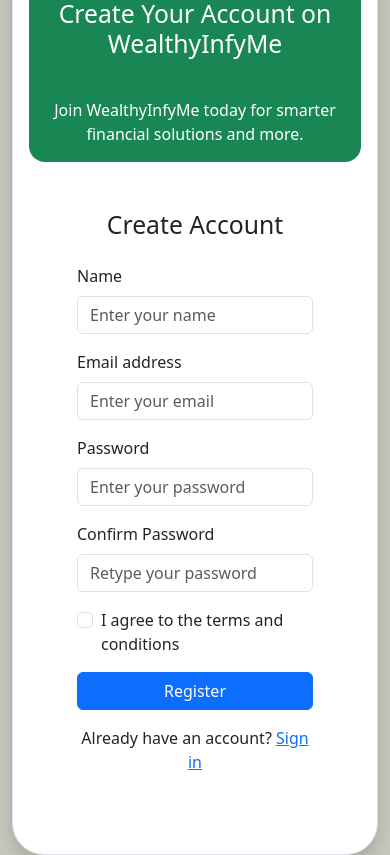
After one commit to Anurag-Jaswal21/WealthyInfyMe, a Python web app: template flask/templates/registration.html in a window 390 px wide. The commit adds this page. Shown: the part 249-1104 px from the top of the page. Run offline with Jinja, Linux system fonts and the light colour scheme; the template is opened without the code that fills it, so the values that code supplies are empty.

Commit message:
Add files via upload

```diff
--- /dev/null
+++ b/flask/db.py
@@ -0,0 +1,5 @@
+
+# db.py
+from flask_mysqldb import MySQL
+
+mysql = MySQL()
--- /dev/null
+++ b/flask/templates/registration.html
@@ -0,0 +1,86 @@
+<!DOCTYPE html>
+<html lang="en">
+<head>
+  <meta charset="UTF-8">
+  <meta name="viewport" content="width=device-width, initial-scale=1">
+  <title>Bootstrap Registration Form</title>
+  <!-- Bootstrap CSS -->
+  <link href="https://cdn.jsdelivr.net/npm/bootstrap@5.3.2/dist/css/bootstrap.min.css" rel="stylesheet">
+  <style>
+    body {
+      background-color: #c5c6bc;
+    }
+    .box-area {
+      border-radius: 15px;
+    }
+    .bg-primary {
+      background-color: #4e73df;
+    }
+    .bg-success img {
+      max-width: 100%;
+      border-radius: 10px;
+    }
+  </style>
+</head>
+<body>
+
+<div class="container d-flex justify-content-center align-items-center min-vh-100">
+  <div class="row border rounded-5 p-3 bg-white shadow box-area" style="width: 100%; max-width: 800px;">
+
+    <!-- Left Side (Info) -->
+    <div class="col-md-6 d-flex flex-column justify-content-center align-items-center text-white bg-success rounded-4 ">
+        <img src="/static/images/registration.gif" alt="Welcome Image">
+
+      <h2 class="mb-4 text-center">Create Your Account on WealthyInfyMe</h2>
+<p class="text-center mt-3">Join WealthyInfyMe today for smarter financial solutions and more.</p>
+
+    </div>
+
+    <!-- Right Side (Form) -->
+    <div class="col-md-6 p-5">
+      <h2 class="mb-4 text-center">Create Account</h2>
+
+      <form>
+        <div class="mb-3">
+          <label for="name" class="form-label">Name</label>
+          <input type="text" class="form-control" id="name" placeholder="Enter your name" required>
+        </div>
+
+        <div class="mb-3">
+          <label for="email" class="form-label">Email address</label>
+          <input type="email" class="form-control" id="email" placeholder="Enter your email" required>
+        </div>
+
+        <div class="mb-3">
+          <label for="password" class="form-label">Password</label>
+          <input type="password" class="form-control" id="password" placeholder="Enter your password" required>
+        </div>
+
+        <div class="mb-3">
+          <label for="confirmPassword" class="form-label">Confirm Password</label>
+          <input type="password" class="form-control" id="confirmPassword" placeholder="Retype your password" required>
+        </div>
+
+        <div class="mb-3 form-check">
+          <input type="checkbox" class="form-check-input" id="terms" required>
+          <label class="form-check-label" for="terms">I agree to the terms and conditions</label>
+        </div>
+
+        <div class="d-grid">
+          <button type="submit" class="btn btn-primary">Register</button>
+        </div>
+      </form>
+
+      <p class="text-center mt-3">
+        Already have an account? <a href="{{ url_for('login') }}">Sign in</a>
+      </p>
+    </div>
+
+  </div>
+</div>
+
+<!-- Bootstrap JS -->
+<script src="https://cdn.jsdelivr.net/npm/bootstrap@5.3.2/dist/js/bootstrap.bundle.min.js"></script>
+
+</body>
+</html>
```
Also changed, not shown: flask/app.py (+51 -9 lines), flask/config.py (added, +9 -0 lines), flask/forms.py (+9 -1 lines), flask/services.py (added, +14 -0 lines), flask/templates/login.html (+14 -7 lines).
